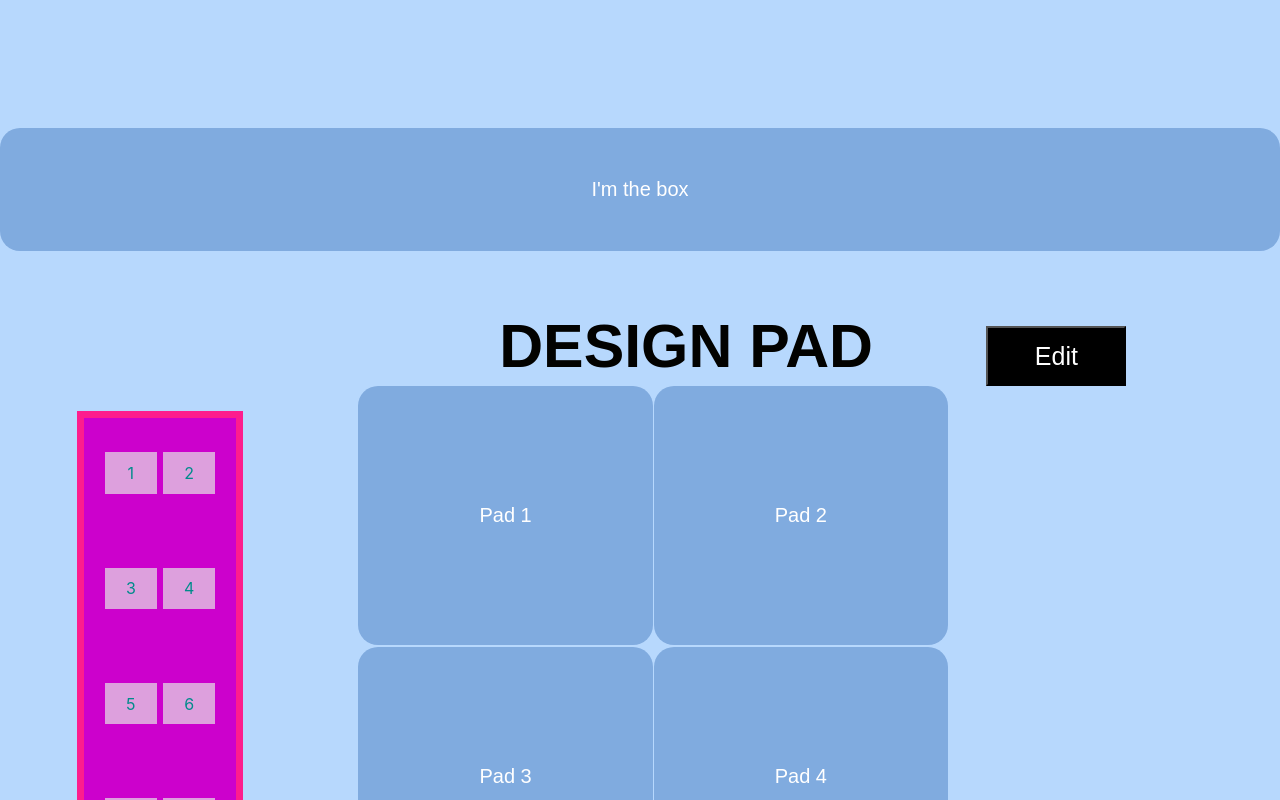
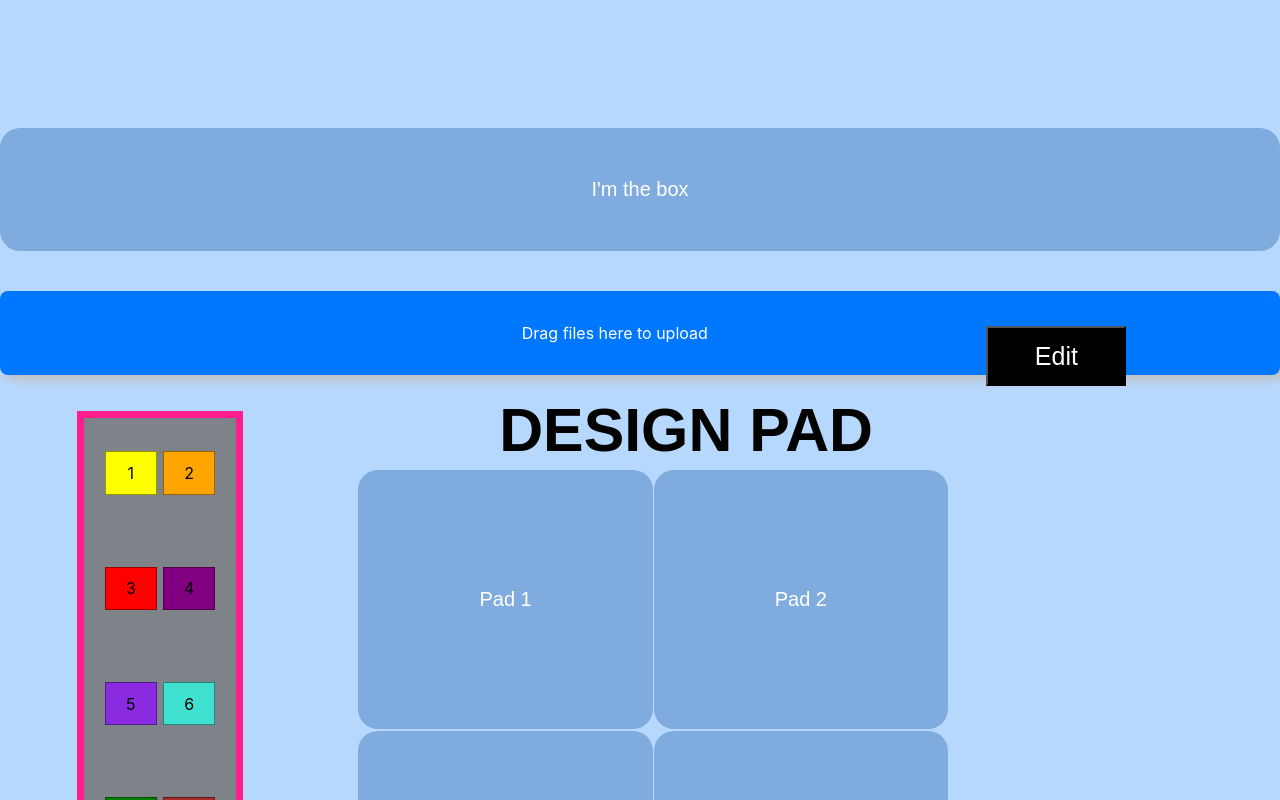
Before and after one commit to 464squad/design-pad, a React (Create React App) app: page / in a window 1280 px wide. Shown: the top 800 px of the page. Built offline with nearby package versions, Linux system fonts and the light colour scheme.

Commit message:
added drag and drop feature

```diff
--- a/src/components/DesignPad.js
+++ b/src/components/DesignPad.js
@@ -6,21 +6,56 @@ const DesignPadBody = () => {
 
         <div>
             <div class="pad_container">
-                <div className="pads" id="pads1"> 1 </div>
-                <div className="pads" id="pads2"> 2 </div>
-                <div className="pads" id="pads3"> 3 </div>
-                <div className="pads" id="pads4"> 4 </div>
-                <div className="pads" id="pads5"> 5 </div>
-                <div className="pads" id="pads6"> 6 </div>
-                <div className="pads" id="pads7"> 7 </div>
-                <div className="pads" id="pads8"> 8 </div>
+                <div className="pads" id="pads1"
+                style={{ backgroundColor: "yellow" }} draggable={true} > 1 </div>
+                <div className="pads" id="pads2"
+                style={{ backgroundColor: "orange" }} draggable={true} > 2 </div>
+                <div className="pads" id="pads3"
+                style={{ backgroundColor: "red" }} draggable={true} > 3 </div>
+                <div className="pads" id="pads4"
+                style={{ backgroundColor: "purple" }} draggable={true} > 4 </div>
+                <div className="pads" id="pads5"
+                style={{ backgroundColor: "blueviolet" }} draggable={true} > 5 </div>
+                <div className="pads" id="pads6"
+                style={{ backgroundColor: "turquoise" }} draggable={true} > 6 </div>
+                <div className="pads" id="pads7"
+                style={{ backgroundColor: "green" }} draggable={true} > 7 </div>
+                <div className="pads" id="pads8"
+                style={{ backgroundColor: "brown" }} draggable={true} > 8 </div>
             </div>
         </div>
 
     );
 }
 
+const DragAndDrop = props => {
+    const handleDragEnter = e => {
+      e.preventDefault();
+      e.stopPropagation();
+    };
+    const handleDragLeave = e => {
+      e.preventDefault();
+      e.stopPropagation();
+    };
+    const handleDragOver = e => {
+      e.preventDefault();
+      e.stopPropagation();
+    };
+    const handleDrop = e => {
+      e.preventDefault();
+      e.stopPropagation();
+    };
+    return (
+      <div className={'drag-drop-zone'}
+        onDrop={e => handleDrop(e)}
+        onDragOver={e => handleDragOver(e)}
+        onDragEnter={e => handleDragEnter(e)}
+        onDragLeave={e => handleDragLeave(e)} >
 
+        <p>Drag files here to upload</p>
+      </div>
+    );
+  };
 
 
 const DesignPad = (props) => {
@@ -30,6 +65,7 @@ const DesignPad = (props) => {
 
         <div>
             <DesignPadBody/>
+            <DragAndDrop/>
         </div>
 
     )
--- a/src/index.css
+++ b/src/index.css
@@ -99,7 +99,7 @@ code {
   margin-left: 6%;
   width: 13%;
   height: 470px;
-  background-color: rgb(204, 1, 204);
+  background-color: rgba(114, 114, 114, 0.829);
   display: grid;
   grid-template-columns: 35% 35%;
   grid-row: auto auto auto auto;
@@ -111,10 +111,31 @@ code {
 
 .pads {
   background-color: plum;
-  color: darkcyan;
+  border: 1px solid rgba(0, 0, 0, 0.404);
+  color: black;
   margin: 1%;
   padding: 20%;
   display: flex;
   justify-content: center     ;
   align-items: center;
 }
+
+.drag-drop-zone {
+  padding: 2rem;
+  text-align: center;
+  background: #07F;
+  border-radius: 0.5rem;
+  box-shadow: 5px 5px 10px #C0C0C0;
+}
+.drag-drop-zone p {
+  color: #FFF;
+}
+.drag-drop-zone.inside-drag-area {
+  opacity: 0.7;
+}
+.dropped-files li {
+  color: #07F;
+  padding: 3px;
+  text-align: left;
+  font-weight: bold;
+}
```
